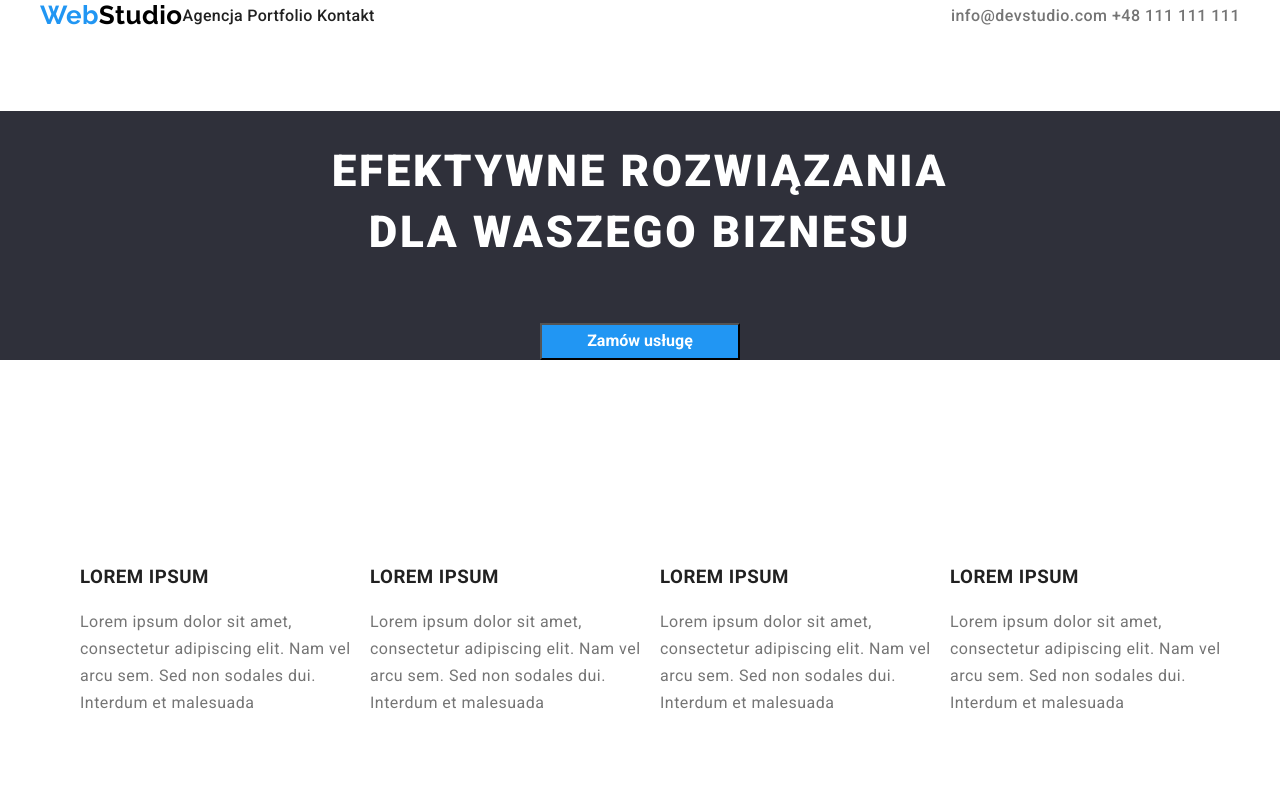
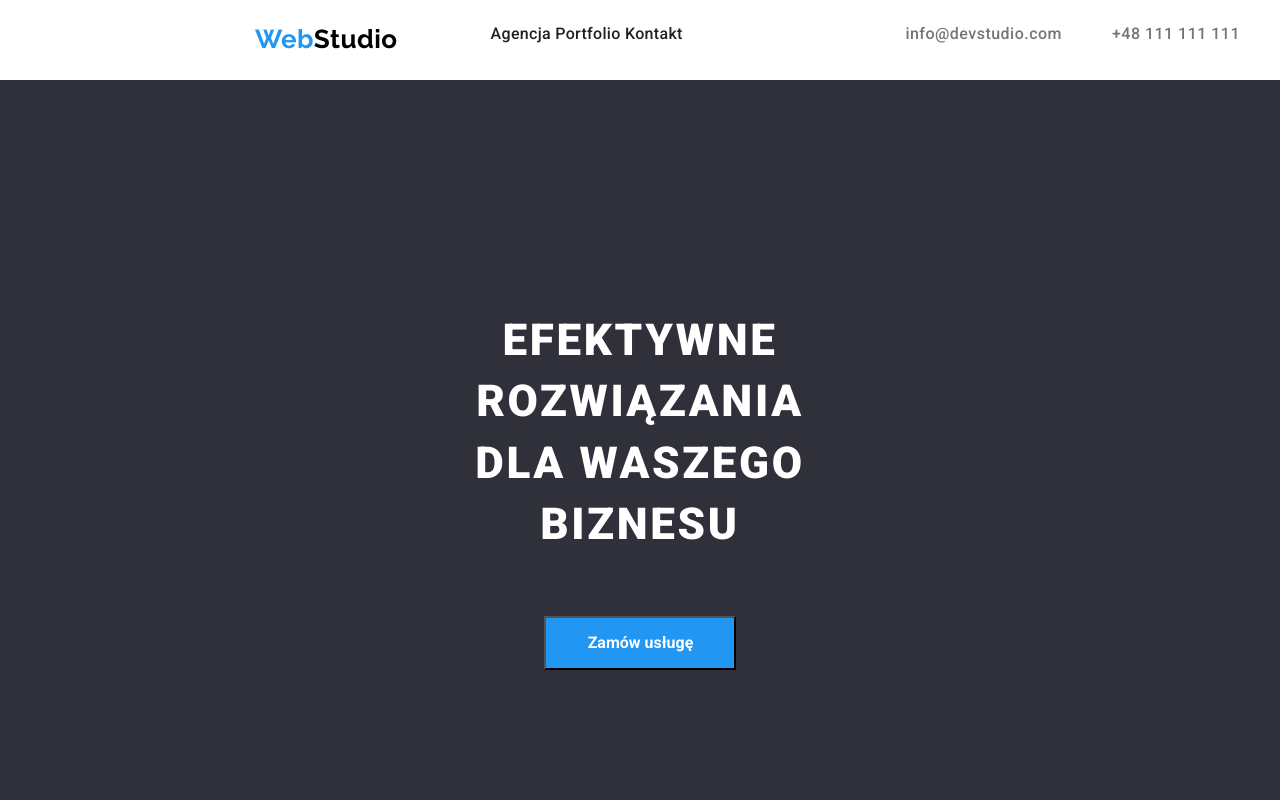
Before and after one commit to ewasawczynska/goit-markup-hw-03, a plain HTML site: page index.html in a window 1280 px wide. Shown: the top 800 px of the page. Drawn offline with nearby package versions, Linux system fonts and the light colour scheme.

Commit message:
kolejne zmiany

```diff
--- a/css/styles.css
+++ b/css/styles.css
@@ -22,6 +22,7 @@ a {
   color: var(--logo);
   font-family: "Raleway", sans-serif;
   line-height: 1.2;
+  padding-right: 93px;
 }
 .web {
   color: var(--highlights);
@@ -75,9 +76,9 @@ a {
   line-height: 1.4;
   text-align: center;
   letter-spacing: 0.06em;
-  width: 696px;
-  left: 452px;
-  top: 280px;
+  padding-top: 200px;
+  padding-left: 452px;
+  padding-right: 452px;
 }
 
 .main-button {
@@ -87,10 +88,12 @@ a {
   font-size: 16px;
   cursor: pointer;
   line-height: 1.9;
-  width: 200px;
-  left: 700px;
-  top: 430px;
+  padding-top: 10px;
+  padding-bottom: 10px;
+  padding-left: 42px;
+  padding-right: 41px;
   margin-top: 30px;
+  margin-bottom: 200px;
 }
 
 .category-buttons {
@@ -211,23 +214,26 @@ a {
 
 .page-header {
   display: flex;
-  margin-bottom: 80px;
-  align-items: center;
+  flex-direction: row;
   justify-content: space-between;
   border-bottom: 1px;
   border-bottom-color: #ececec;
+  padding-left: 215px;
+  padding-bottom: 25px;
+  padding-top: 24px;
 }
 
 .navigation-bar {
   display: flex;
   flex-direction: row;
-  align-items: center;
-  justify-content: center;
+  justify-content: flex-start;
 }
 
 .contact {
-  flex-direction: row-reverse;
-  justify-content: center;
+  display: flex;
+  flex-direction: row;
+  justify-content: flex-end;
+  padding-left: 50px;
 }
 
 .title-list {
@@ -269,11 +275,19 @@ a {
 .items {
   display: flex;
   flex-wrap: wrap;
+  gap: 30px;
   flex-basis: calc((100% - 60px) / 3);
 }
 
+figure {
+  border: 1px #eeeeee;
+}
+
 .portfolio-title {
-  border: 1px #eeeeee;
+  padding-top: 20px;
+  padding-bottom: 20px;
+  padding-left: 24px;
+  padding-right: 24px;
 }
 
 .section {
```
